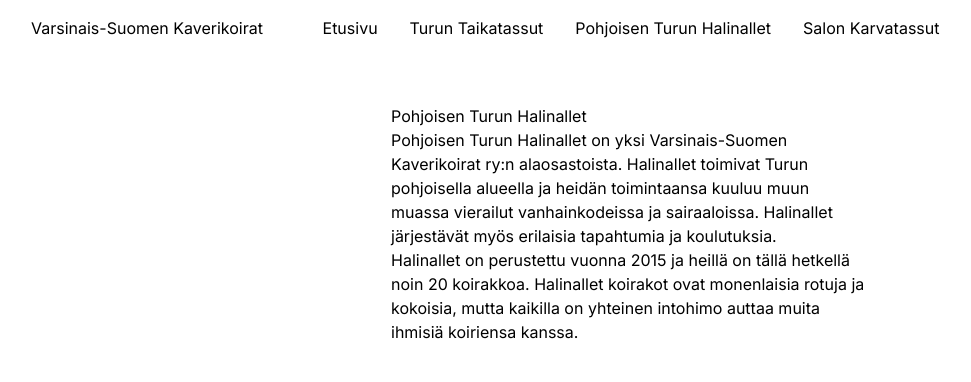
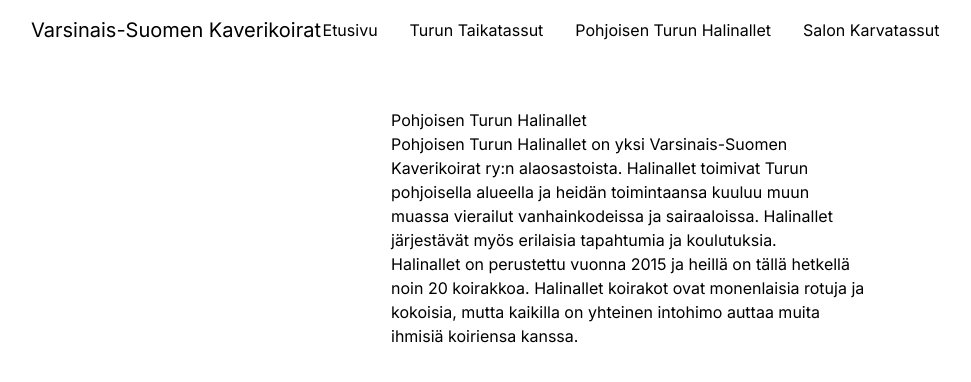
Before and after one commit to kasperi-r/vskaverikoirat, a Next.js app: page /halinallet in a window 1280 px wide. Shown: the top 382 px of the page, without its empty margins (9-980 px from the left). Built offline with nearby package versions, Linux system fonts and the light colour scheme.

Commit message:
Update index.tsx

```diff
--- a/app/ui/header/index.tsx
+++ b/app/ui/header/index.tsx
@@ -11,7 +11,7 @@ export default function Header() {
 
   return (
     <header className="w-full p-4 px-5 sm:px-10 flex items-center justify-between border-0 border-b-orange-400">
-      <h4 className="">Varsinais-Suomen Kaverikoirat</h4>
+      <h4 className="text-xl">Varsinais-Suomen Kaverikoirat</h4>
       <nav className="w-max sm:flex fixed right-1/2 translate-x-1/2">
         {links.map(({ href, label }) => (
           <Link key={label} className="md:hover:text-orange-400 mx-4" href={href}>{label}</Link>
```
